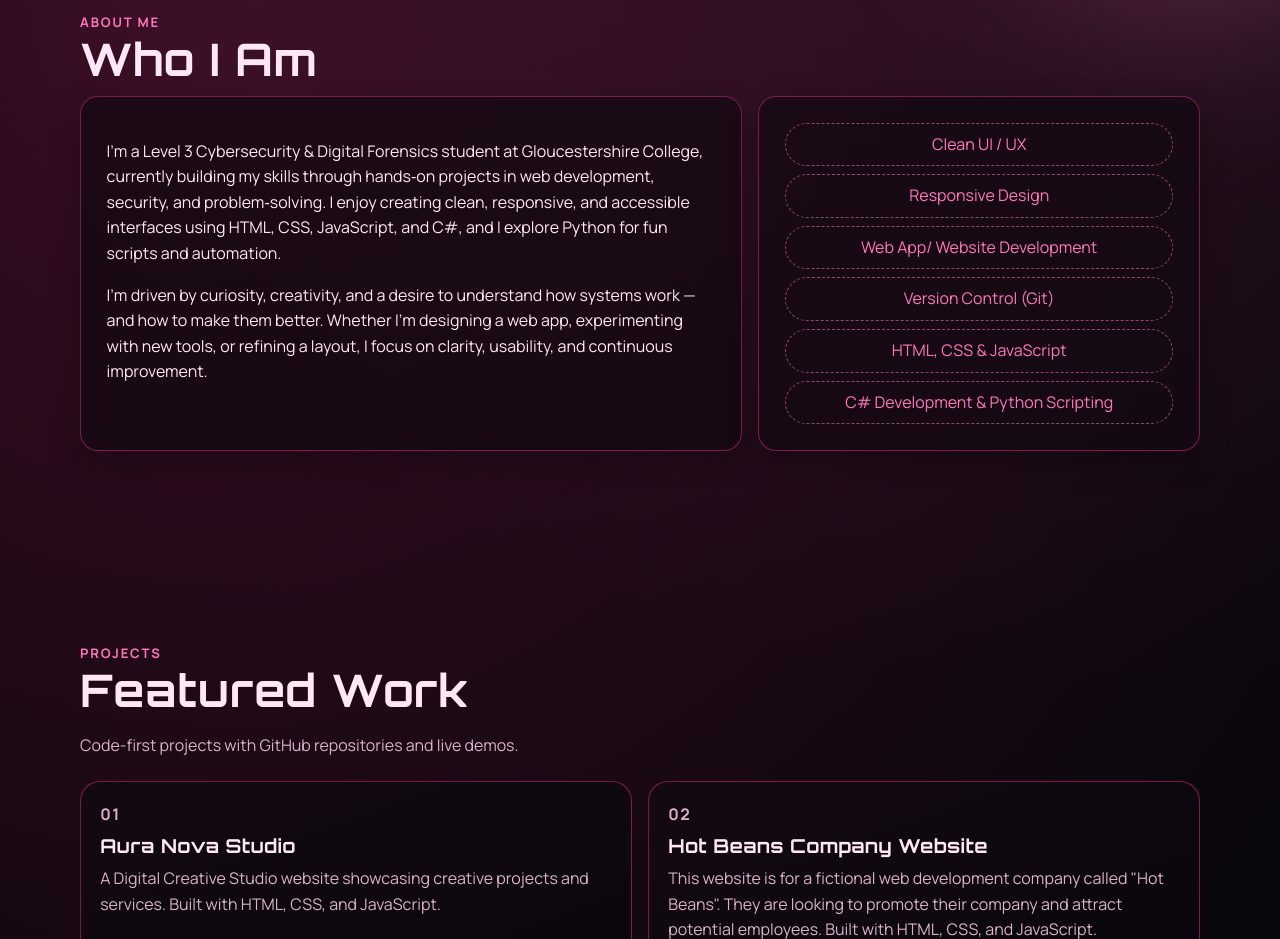
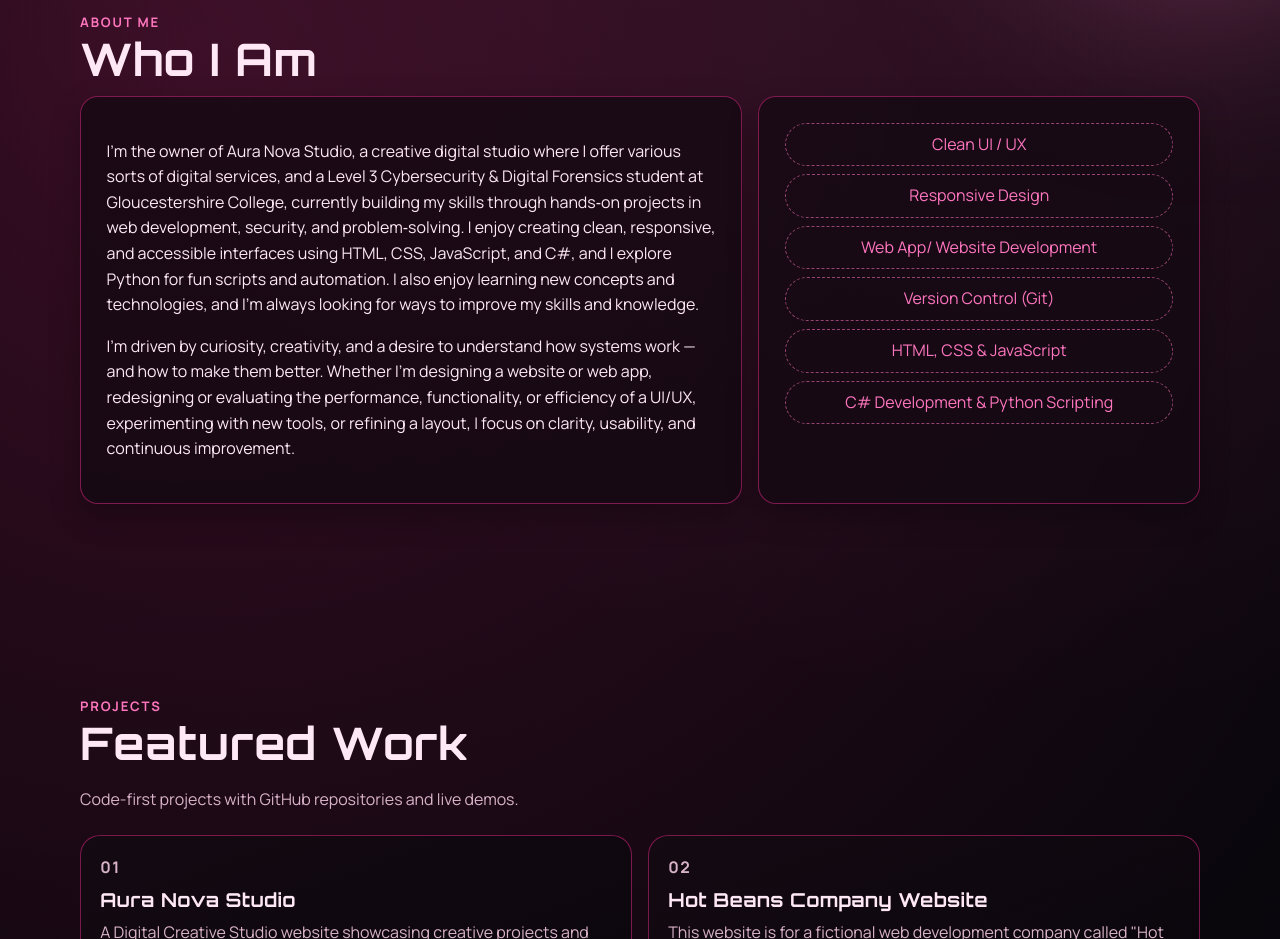
Before and after one commit to delali-6/Delali-Portfolio, a plain HTML site: page index.html in a window 1280 px wide. Shown: the part 880-1819 px from the top of the page. Drawn offline with Linux system fonts and the light colour scheme.

Commit message:
Update about section: revise personal description to include ownership of Aura Nova Studio and enhance skills narrative

```diff
--- a/index.html
+++ b/index.html
@@ -67,13 +67,13 @@
       <div class="about-layout reveal">
         <article class="glass-card">
           <p>
-            I’m a Level 3 Cybersecurity & Digital Forensics student at Gloucestershire College, currently building my skills
+            I’m the owner of Aura Nova Studio, a creative digital studio where I offer various sorts of digital services, and a Level 3 Cybersecurity & Digital Forensics student at Gloucestershire College, currently building my skills
              through hands‑on projects in web development, security, and problem‑solving. I enjoy creating clean, responsive,
-              and accessible interfaces using HTML, CSS, JavaScript, and C#, and I explore Python for fun scripts and automation.
+              and accessible interfaces using HTML, CSS, JavaScript, and C#, and I explore Python for fun scripts and automation. I also enjoy learning new concepts and technologies, and I’m always looking for ways to improve my skills and knowledge.
           </p>
           <p>
             I’m driven by curiosity, creativity, and a desire to understand how systems work — and how to make them better.
-            Whether I’m designing a web app, experimenting with new tools, or refining a layout, I focus on clarity, usability,
+            Whether I’m designing a website or web app, redesigning or evaluating the performance, functionality, or efficiency of a UI/UX, experimenting with new tools, or refining a layout, I focus on clarity, usability,
             and continuous improvement.
           </p>
         </article>
```
